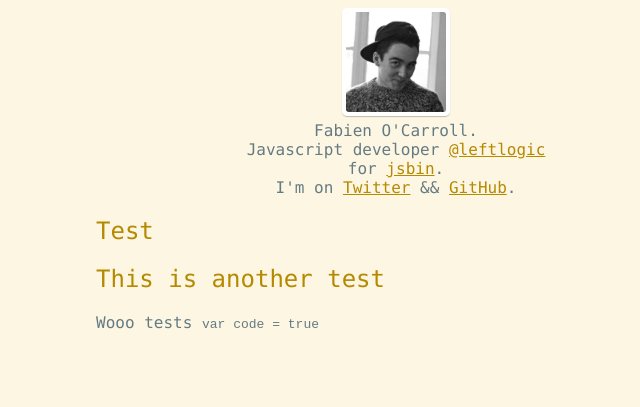
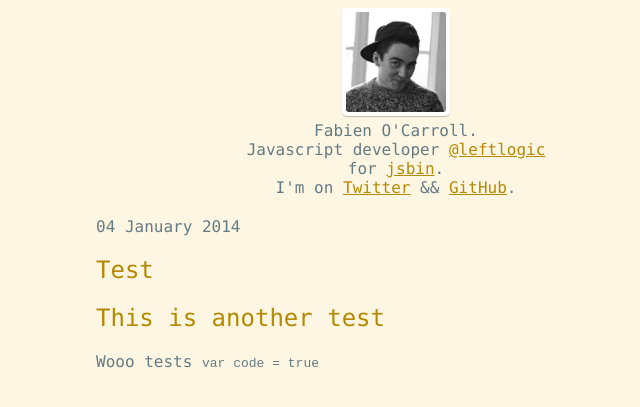
Before and after one commit to allouis/allouis.github.io, a Jekyll site: the page built from index.html, in a window 1280 px wide. Shown: the top 407 px of the page, without its empty margins (244-884 px from the left). Built offline with Jekyll 4.4.1, drawn with Linux system fonts in a browser that asks for light colours; Markdown is read by kramdown in place of the engine named in the settings; the list of posts is cut into pages by our own code.

Commit message:
Revert "Updating post template"
This reverts commit b9d5a107792cb49d21281d51c983a2cbd2810cfc.

```diff
--- a/_includes/post.html
+++ b/_includes/post.html
@@ -1,8 +1,8 @@
 <article class="post">
-    <h1>
-        {{ page.title }}
-        <i>{{ page.date | date_to_long_string }}</i>
-    </h1>
+    <h1> {{ post.title }} </h1>
+    <info datetime="{{post.date}}">
+        {{ post.date | date_to_long_string }}
+    </info>
     <div class="content">
         {{content}}
     </div>
```
Also changed, not shown: _layouts/post.html (added, +13 -0 lines).
